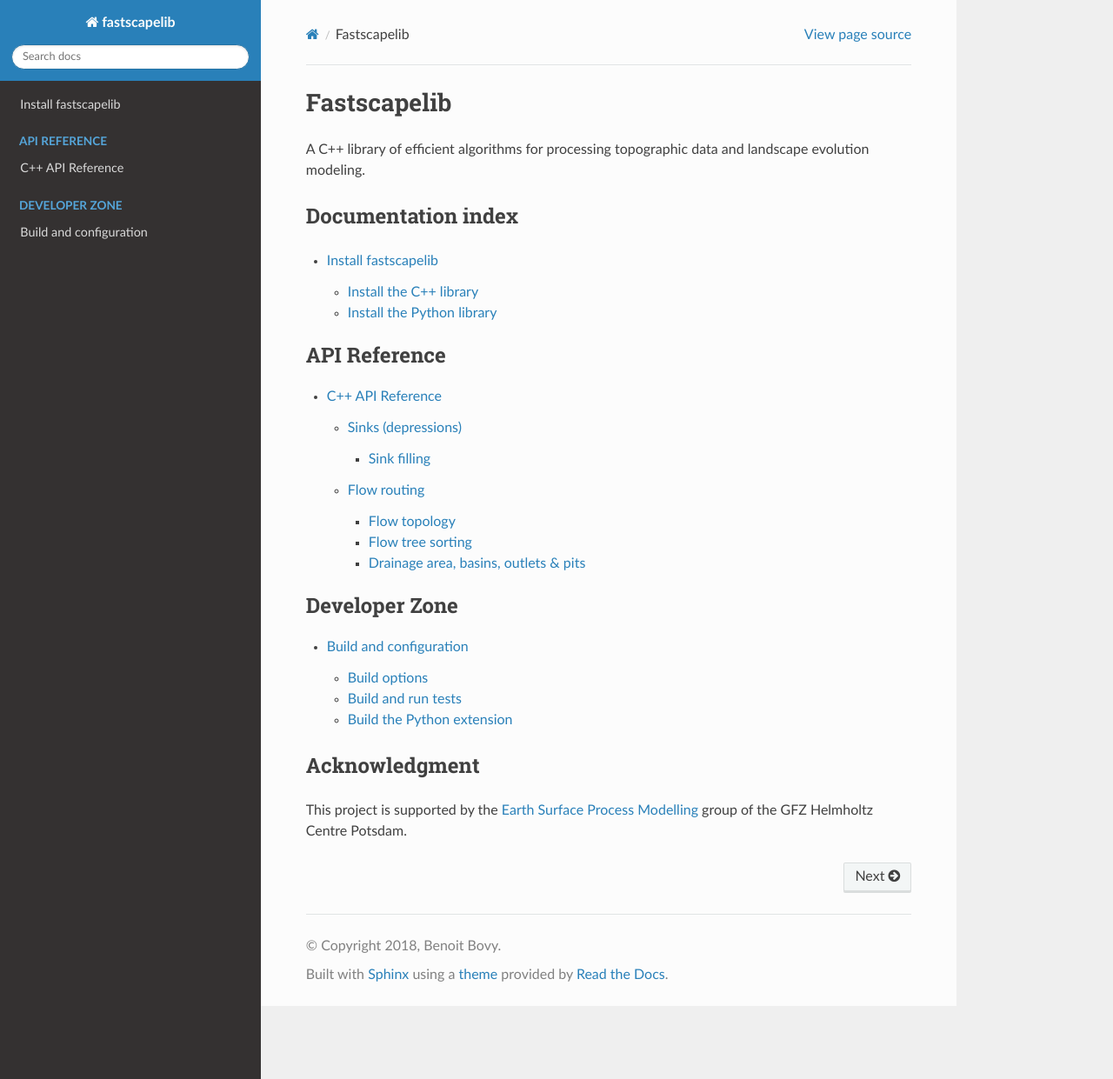
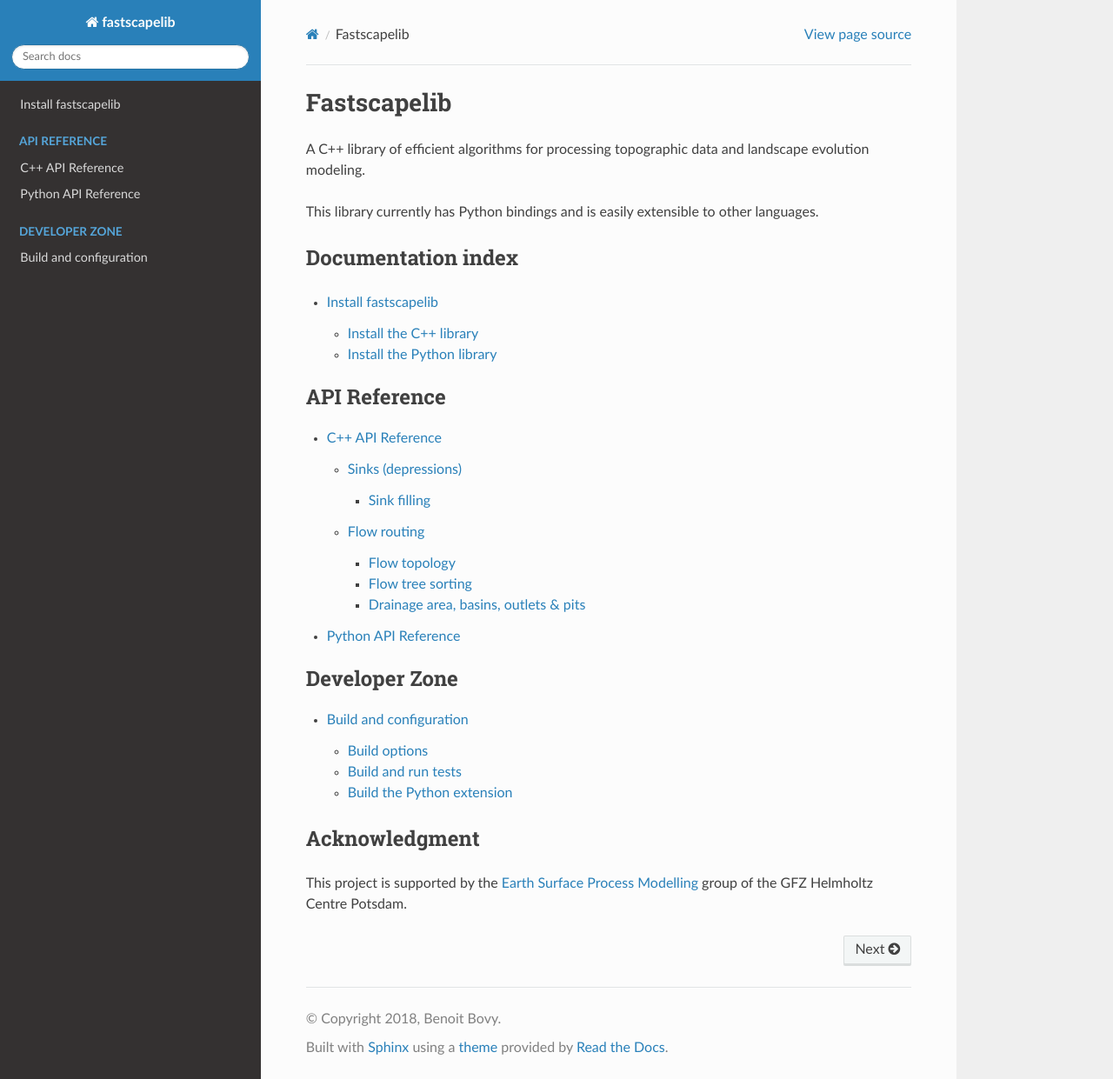
Before and after one commit to fastscape-lem/fastscapelib, a Sphinx documentation site: the page built from doc/source/index.rst, in a window 1280 px wide and 1241 px high. Shown: the whole window at 87% size. Built offline with Sphinx 7.4.7 and the Read the Docs theme 2.0.0, drawn with Linux system fonts in a browser that asks for light colours.

Commit message:
add Python API chapter in docs

```diff
--- a/doc/source/api_cpp.rst
+++ b/doc/source/api_cpp.rst
@@ -1,3 +1,5 @@
+.. _api_cpp:
+
 C++ API Reference
 =================
 
--- a/doc/source/build_options.rst
+++ b/doc/source/build_options.rst
@@ -1,3 +1,5 @@
+.. _build_options:
+
 Build and configuration
 =======================
 
--- a/doc/source/index.rst
+++ b/doc/source/index.rst
@@ -3,6 +3,9 @@
 
 A C++ library of efficient algorithms for processing topographic data
 and landscape evolution modeling.
+
+This library currently has Python bindings and is easily extensible to
+other languages.
 
 Documentation index
 -------------------
@@ -17,6 +20,7 @@
    :maxdepth: 3
 
    api_cpp
+   api_python
 
 .. toctree::
    :caption: Developer Zone
--- a/doc/source/install.rst
+++ b/doc/source/install.rst
@@ -1,3 +1,5 @@
+.. _install:
+
 Install fastscapelib
 ====================
 
```
Also changed, not shown: doc/source/api_python.rst (added, +14 -0 lines).
